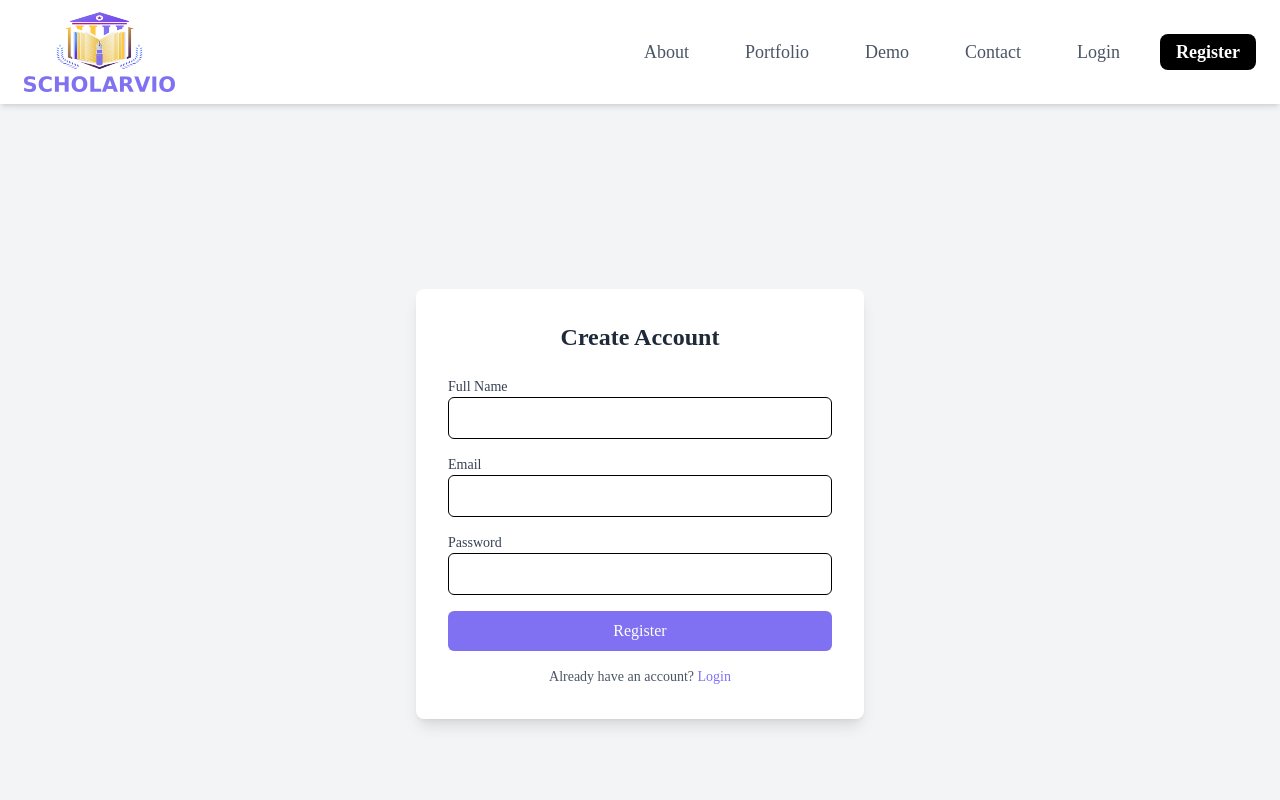
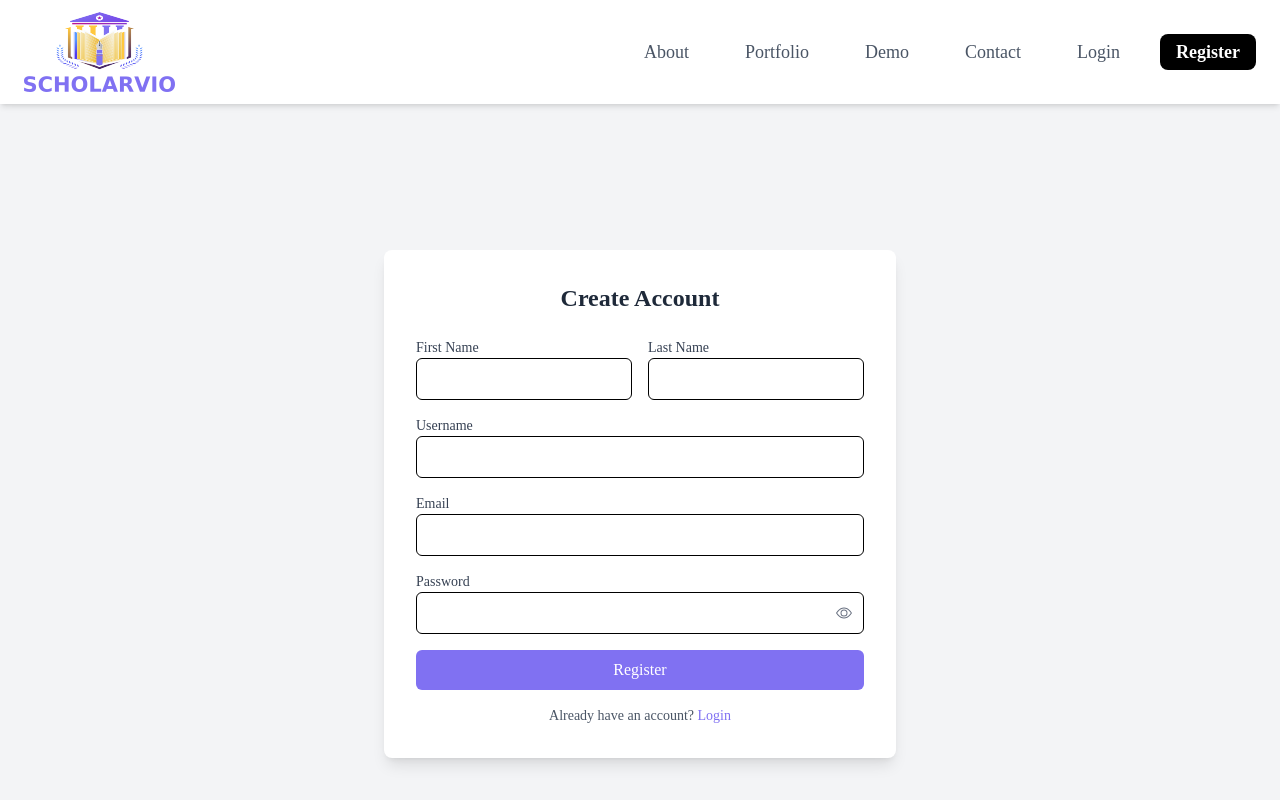
Before and after one commit to samuelmwangi729/school_system_frontend, a React (Vite) app: page /register in a window 1280 px wide. Shown: the top 800 px of the page. Built offline with nearby package versions, Linux system fonts and the light colour scheme; a web font is replaced by a local one.

Commit message:
feature:added react  hook form validation for auth forms

```diff
--- a/package.json
+++ b/package.json
@@ -13,10 +13,13 @@
     "@tailwindcss/vite": "^4.1.14",
     "axios": "^1.12.2",
     "dayjs": "^1.11.18",
+    "framer-motion": "^12.23.24",
     "react": "^19.1.1",
     "react-dom": "^19.1.1",
+    "react-hook-form": "^7.65.0",
     "react-icons": "^5.5.0",
     "react-router-dom": "^7.9.3",
+    "react-toastify": "^11.0.5",
     "tailwindcss": "^4.1.14"
   },
   "devDependencies": {
--- a/src/components/pages/auth/Login.tsx
+++ b/src/components/pages/auth/Login.tsx
@@ -1,25 +1,85 @@
-import React from 'react';
+import React, { useState } from 'react';
+import { useForm, type SubmitHandler } from 'react-hook-form';
+import { BsEye, BsEyeSlash } from 'react-icons/bs';
 import { Link } from 'react-router-dom';
+import { toast } from 'react-toastify';
+
+interface InputDataInterface {
+  email: string,
+  password: string
+}
 
 const Login: React.FC = () => {
+  const [loading, setLoading] = useState<boolean>(() => false)
+  const [showPassword, setShowPassword] = useState<boolean>(() => false)
+  const { register, handleSubmit, formState: { errors }, reset } = useForm<InputDataInterface>()
+  const login: SubmitHandler<InputDataInterface> = async (data: InputDataInterface): Promise<any> => {
+    setLoading(true)
+    await new Promise((resolve, reject) => {
+      setTimeout(() => {
+        toast.success('login successful. redirecting...', {
+          position: "top-right",
+          autoClose: 5000,
+          hideProgressBar: false,
+          closeOnClick: false,
+          pauseOnHover: true,
+          draggable: false,
+          progress: undefined,
+          theme: "colored",
+        });
+        reset()
+        setLoading(false)
+      }, 2000)
+      resolve('success')
+      reject('something went wrong')
+    })
+  }
+  const changeInputType = () => {
+    setShowPassword(!showPassword)
+  }
   return (
     <section className="min-h-screen flex items-center justify-center bg-gray-100">
       <div className="bg-white p-8 rounded-lg shadow-lg w-full max-w-md">
         <h2 className="text-2xl font-bold text-center mb-6 text-gray-800">Login</h2>
 
-        <form className="space-y-4">
+        <form className="space-y-4" onSubmit={handleSubmit(login)}>
           <div>
             <label className="block text-sm font-medium text-gray-700">Email</label>
-            <input type="email" className="w-full px-4 py-2 border rounded-md focus:outline-none focus:ring-2 focus:ring-primary" />
+            <input type="email" className={`w-full px-4 py-2 ${errors.email ? 'border border-red-400' : 'border'} rounded-md outline-none`}
+              {...register('email', { required: true })}
+            />
+            {errors.email && (
+              <div className="mt-2 rounded-md bg-red-100 border border-red-400 text-red-700 px-4 py-3 text-sm">
+                <strong className="font-semibold">Error:</strong> email is required.
+              </div>
+            )}
+
           </div>
 
           <div>
             <label className="block text-sm font-medium text-gray-700">Password</label>
-            <input type="password" className="w-full px-4 py-2 border rounded-md focus:outline-none focus:ring-2 focus:ring-primary" />
+            <div className={`flex  items-center gap-2 ${errors.password ? 'border border-red-400' : 'border'} rounded-md`}>
+              <div className='w-[90%]'>
+                <input type={`${showPassword ? 'text' : 'password'}`}
+                  className={`w-full px-4 py-2  outline-none`}
+                  {...register('password', { required: true })}
+                />
+              </div>
+              <div onClick={changeInputType} className='transition-all duration-300'>
+                {showPassword ? <BsEyeSlash title='hide password' size={25} /> : <BsEye title='show password' size={25} />}
+
+
+              </div>
+            </div>
+            {errors.password && (
+              <div className="mt-2 rounded-md bg-red-100 border border-red-400 text-red-700 px-4 py-3 text-sm">
+                <strong className="font-semibold">Error:</strong> Password is required.
+              </div>
+            )}
           </div>
 
-          <button type="submit" className="w-full bg-primary text-white py-2 rounded-md hover:bg-primary-dark transition duration-300">
-            Login
+          <button type="submit" className={`w-full  text-white py-2 rounded-md hover:bg-primary-dark transition duration-300 ${loading ? 'bg-gray-500' : 'bg-primary'}`} disabled={loading}>
+            {loading ? "Please wait..." : "Login"}
           </button>
         </form>
 
--- a/src/components/pages/auth/Register.tsx
+++ b/src/components/pages/auth/Register.tsx
@@ -1,35 +1,176 @@
-import React from 'react';
+import React, { useState } from 'react';
+import { useForm, type SubmitHandler } from 'react-hook-form';
+import { BsEye, BsEyeSlash } from 'react-icons/bs';
 import { Link } from 'react-router-dom';
+import { toast } from 'react-toastify';
+
+type RegisterDetails = {
+  first_name: string;
+  last_name: string;
+  username: string;
+  email: string;
+  password: string;
+  institution_name?: string;
+  class_code?: string;
+};
 
 const Register: React.FC = () => {
+  const {
+    register,
+    handleSubmit,
+    formState: { errors }, reset
+  } = useForm<RegisterDetails>();
+
+  const [showPassword, setShowPassword] = useState(false);
+
+  const onSubmit: SubmitHandler<RegisterDetails> = async (data): Promise<void> => {
+    const finalData: RegisterDetails = {
+      ...data,
+      institution_name: 'None',
+      class_code: 'grd-10',
+    };
+
+    console.log('Submitted Data:', finalData);
+    toast.success('registration successful. redirecting...', {
+      position: "top-right",
+      autoClose: 5000,
+      hideProgressBar: false,
+      closeOnClick: false,
+      pauseOnHover: true,
+      draggable: false,
+      progress: undefined,
+      theme: "colored",
+    });
+    // Handle API submission here
+    reset()
+  };
+
   return (
-    <section className="min-h-screen flex items-center justify-center bg-gray-100">
-      <div className="bg-white p-8 rounded-lg shadow-lg w-full max-w-md">
+    <section className="min-h-screen flex items-center justify-center bg-gray-100 px-4">
+      <div className="bg-white p-8 rounded-lg shadow-lg w-full max-w-lg">
         <h2 className="text-2xl font-bold text-center mb-6 text-gray-800">Create Account</h2>
 
-        <form className="space-y-4">
-          <div>
-            <label className="block text-sm font-medium text-gray-700">Full Name</label>
-            <input type="text" className="w-full px-4 py-2 border rounded-md focus:outline-none focus:ring-2 focus:ring-primary" />
+        <form onSubmit={handleSubmit(onSubmit)} className="space-y-4">
+
+          {/* First & Last Name */}
+          <div className="grid grid-cols-1 md:grid-cols-2 gap-4">
+            {/* First Name */}
+            <div>
+              <label className="block text-sm font-medium text-gray-700">First Name</label>
+              <input
+                type="text"
+                {...register('first_name', { required: 'First name is required' })}
+                className={`w-full px-4 py-2 ${errors.first_name?'border border-red-300':'border'} rounded-md focus:outline-none focus:ring-2 focus:ring-primary`}
+              />
+              {errors.first_name && (
+                <div className="mt-2 rounded-md bg-red-100 border border-red-400 text-red-700 px-4 py-3 text-sm">
+                  <strong className="font-semibold">Error:</strong> first name is required.
+                </div>
+              )}
+            </div>
+
+            {/* Last Name */}
+            <div>
+              <label className="block text-sm font-medium text-gray-700">Last Name</label>
+              <input
+                type="text"
+                {...register('last_name', { required: 'Last name is required' })}
+                className={`w-full px-4 py-2 ${errors.last_name?'border border-red-300':'border'} rounded-md focus:outline-none focus:ring-2 focus:ring-primary`}
+              />
+              {errors.last_name && (
+                <div className="mt-2 rounded-md bg-red-100 border border-red-400 text-red-700 px-4 py-3 text-sm">
+                  <strong className="font-semibold">Error:</strong> last name is required.
+                </div>
+              )}
+            </div>
           </div>
 
+          {/* Username */}
+          <div>
+            <label className="block text-sm font-medium text-gray-700">Username</label>
+            <input
+              type="text"
+              {...register('username', { required: 'Username is required' })}
+              className={`w-full px-4 py-2 ${errors.username?'border border-red-300':'border'} rounded-md focus:outline-none focus:ring-2 focus:ring-primary`}
+            />
+            {errors.username && (
+              <div className="mt-2 rounded-md bg-red-100 border border-red-400 text-red-700 px-4 py-3 text-sm">
+                  <strong className="font-semibold">Error:</strong> userrname is required.
+                </div>
+            )}
+          </div>
+
+          {/* Email */}
           <div>
             <label className="block text-sm font-medium text-gray-700">Email</label>
-            <input type="email" className="w-full px-4 py-2 border rounded-md focus:outline-none focus:ring-2 focus:ring-primary" />
+            <input
+              type="email"
+              {...register('email', {
+                required: 'Email is required',
+                pattern: {
+                  value: /^[^\s@]+@[^\s@]+\.[^\s@]+$/,
+                  message: 'Invalid email address',
+                },
+              })}
+              className={`w-full px-4 py-2 ${errors.email?'border border-red-300':'border'} rounded-md focus:outline-none focus:ring-2 focus:ring-primary`}
+            />
+            {errors.email && (
+              <div className="mt-2 rounded-md bg-red-100 border border-red-400 text-red-700 px-4 py-3 text-sm">
+                  <strong className="font-semibold">Error:</strong> {errors.email.message}.
+                </div>
+            )}
+          </div>
+          {/* Password with Show/Hide */}
+          <div>
+            <label className="block text-sm font-medium text-gray-700">Password</label>
+            <div className="relative">
+              <input
+                type={showPassword ? 'text' : 'password'}
+                {...register('password', {
+                  required: 'Password is required',
+                  minLength: {
+                    value: 6,
+                    message: 'Password must be at least 6 characters',
+                  },
+                })}
+                className={`w-full px-4 py-2 pr-10 ${errors.password?'border border-red-300':'border'} rounded-md focus:outline-none focus:ring-2 focus:ring-primary`}
+              />
+              <button
+                type="button"
+                onClick={() => setShowPassword((prev) => !prev)}
+                className="absolute inset-y-0 right-0 px-3 flex items-center text-gray-500 hover:text-gray-700 focus:outline-none"
+                tabIndex={-1}
+              >
+                {showPassword ? (
+                  // Eye-off icon
+                  <BsEyeSlash />
+                ) : (
+                  // Eye icon
+                  <BsEye />
+                )}
+              </button>
+            </div>
+            {errors.password && (
+              <div className="mt-2 rounded-md bg-red-100 border border-red-400 text-red-700 px-4 py-3 text-sm">
+                  <strong className="font-semibold">Error:</strong> {errors.password.message}.
+                </div>
+            )}
           </div>
 
-          <div>
-            <label className="block text-sm font-medium text-gray-700">Password</label>
-            <input type="password" className="w-full px-4 py-2 border rounded-md focus:outline-none focus:ring-2 focus:ring-primary" />
-          </div>
-
-          <button type="submit" className="w-full bg-primary text-white py-2 rounded-md hover:bg-primary-dark transition duration-300">
+          {/* Submit Button */}
+          <button
+            type="submit"
+            className="w-full bg-primary text-white py-2 rounded-md transition duration-300"
+          >
             Register
           </button>
         </form>
 
         <div className="text-sm text-center mt-4 text-gray-600">
-          Already have an account? <Link to="/login" className="text-primary hover:underline">Login</Link>
+          Already have an account?{' '}
+          <Link to="/login" className="text-primary hover:underline">
+            Login
+          </Link>
         </div>
       </div>
     </section>
--- a/src/components/pages/auth/Reset.tsx
+++ b/src/components/pages/auth/Reset.tsx
@@ -1,18 +1,52 @@
 import React from 'react';
+import { useForm, type SubmitHandler } from 'react-hook-form';
+
+type ResetPasswordForm = {
+  email: string;
+};
 
 const ResetPassword: React.FC = () => {
+  const {
+    register,
+    handleSubmit,
+    formState: { errors },
+  } = useForm<ResetPasswordForm>();
+
+  const onSubmit: SubmitHandler<ResetPasswordForm> = (data) => {
+    console.log('Reset link requested for:', data.email);
+    // You can send this to your backend via fetch/axios
+  };
+
   return (
-    <section className="min-h-screen flex items-center justify-center bg-gray-100">
+    <section className="min-h-screen flex items-center justify-center bg-gray-100 px-4">
       <div className="bg-white p-8 rounded-lg shadow-lg w-full max-w-md">
         <h2 className="text-2xl font-bold text-center mb-6 text-gray-800">Reset Password</h2>
 
-        <form className="space-y-4">
+        <form onSubmit={handleSubmit(onSubmit)} className="space-y-4">
+          {/* Email Input */}
           <div>
             <label className="block text-sm font-medium text-gray-700">Email Address</label>
-            <input type="email" className="w-full px-4 py-2 border rounded-md focus:outline-none focus:ring-2 focus:ring-primary" />
+            <input
+              type="email"
+              {...register('email', {
+                required: 'Email is required',
+                pattern: {
+                  value: /^[^\s@]+@[^\s@]+\.[^\s@]+$/,
+                  message: 'Enter a valid email address',
+                },
+              })}
+              className={`w-full px-4 py-2 ${errors.email?'border border-red-400':'border'} rounded-md outline-none`}
+            />
+            {errors.email && (
+              <p className="text-red-600 text-sm mt-1">{errors.email.message}</p>
+            )}
           </div>
 
-          <button type="submit" className="w-full bg-primary text-white py-2 rounded-md hover:bg-primary-dark transition duration-300">
+          {/* Submit Button */}
+          <button
+            type="submit"
+            className="w-full bg-primary text-white py-2 rounded-md transition duration-300"
+          >
             Send Reset Link
           </button>
         </form>
```
Also changed, not shown: src/App.tsx (+15 -1 lines), 1 other file (tests, documents, lock files or other folders).
